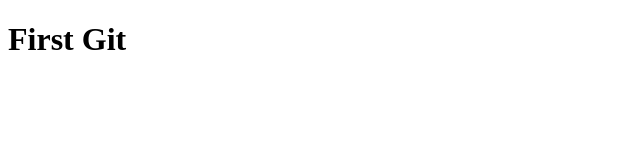
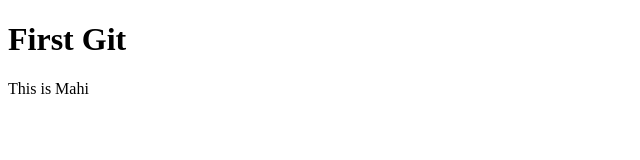
Before and after one commit to Maheswari2k1/MyProjects, a plain HTML site: page index.html in a window 1280 px wide. Shown: the full height of the page, 0-640 px from the left. Drawn offline with Linux system fonts and the light colour scheme.

Commit message:
Added paragraph

```diff
--- a/index.html
+++ b/index.html
@@ -8,6 +8,6 @@
 </head>
 <body>
     <h1>First Git</h1>
-
+    <p>This is Mahi</p>
 </body>
 </html>
```
